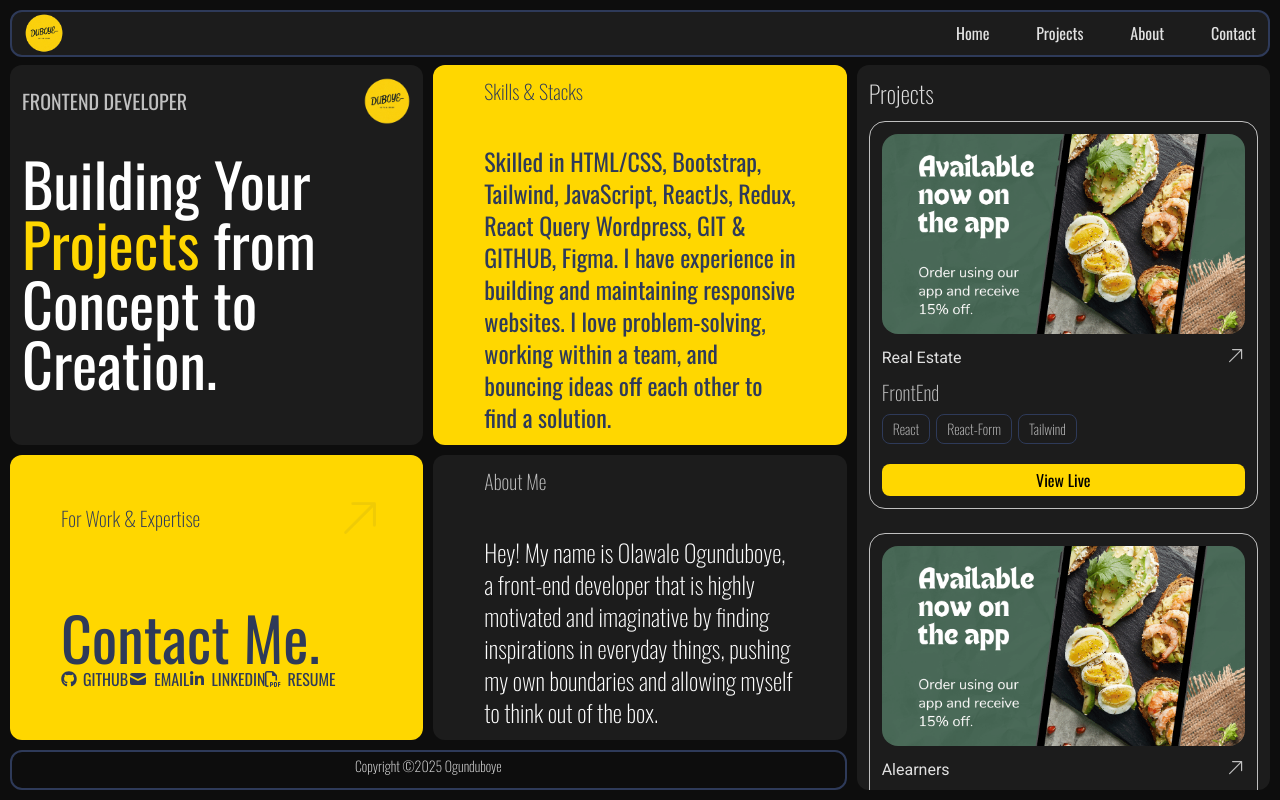
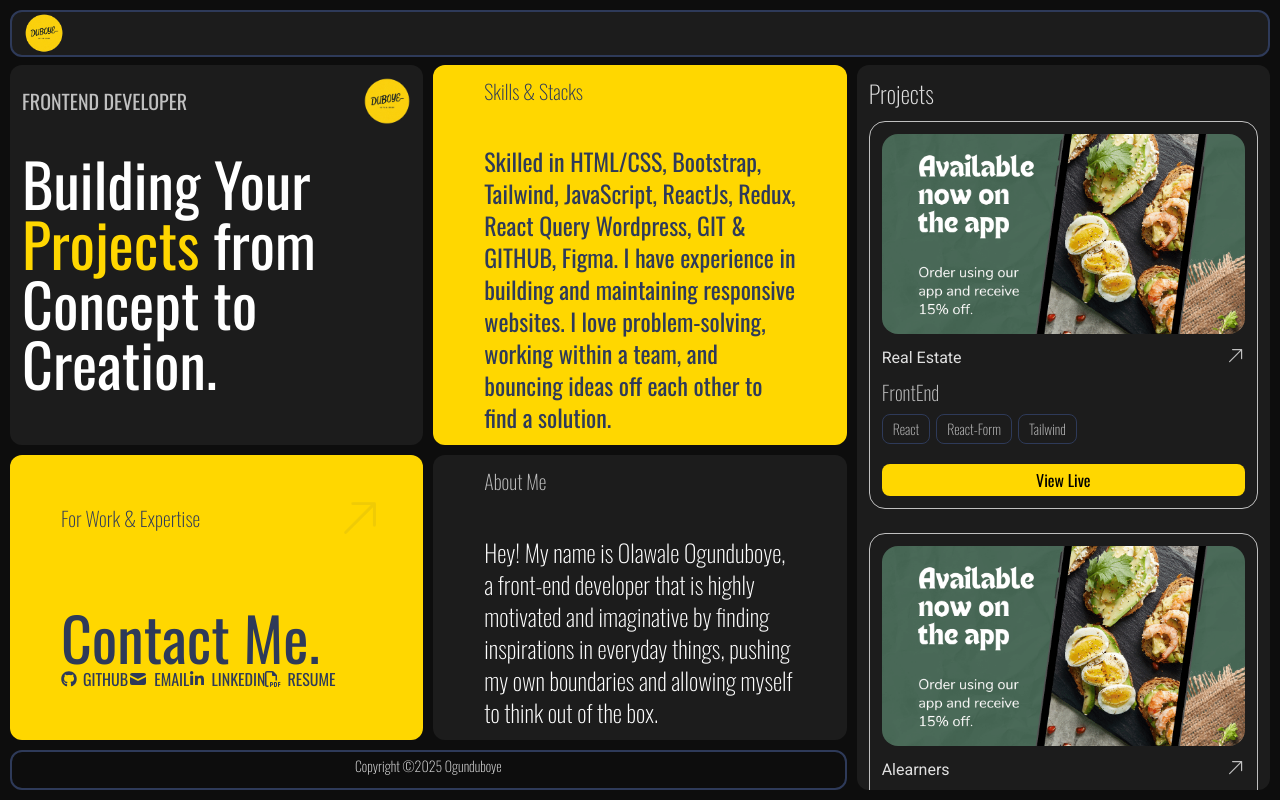
Before and after one commit to dub-ing/portfolio, a React (Vite) app: page / in a window 1280 px wide. Built offline with nearby package versions, Linux system fonts and the light colour scheme.

Commit message:
removed navbar items on larger screen size

```diff
--- a/src/components/Nav.jsx
+++ b/src/components/Nav.jsx
@@ -6,7 +6,7 @@ function Nav() {
       <div class="sm:hidden flex items-center">
         <HiMenuAlt3 size="2em" color="#C0C0C0" />
       </div>
-      <ul class="hidden text-[#E0E0E0] sm:flex items-center w-75 justify-between">
+      <ul class="hidden text-[#E0E0E0] sm:hidden items-center w-75 justify-between">
         <a href="#home">
           <li>Home</li>
         </a>
```
